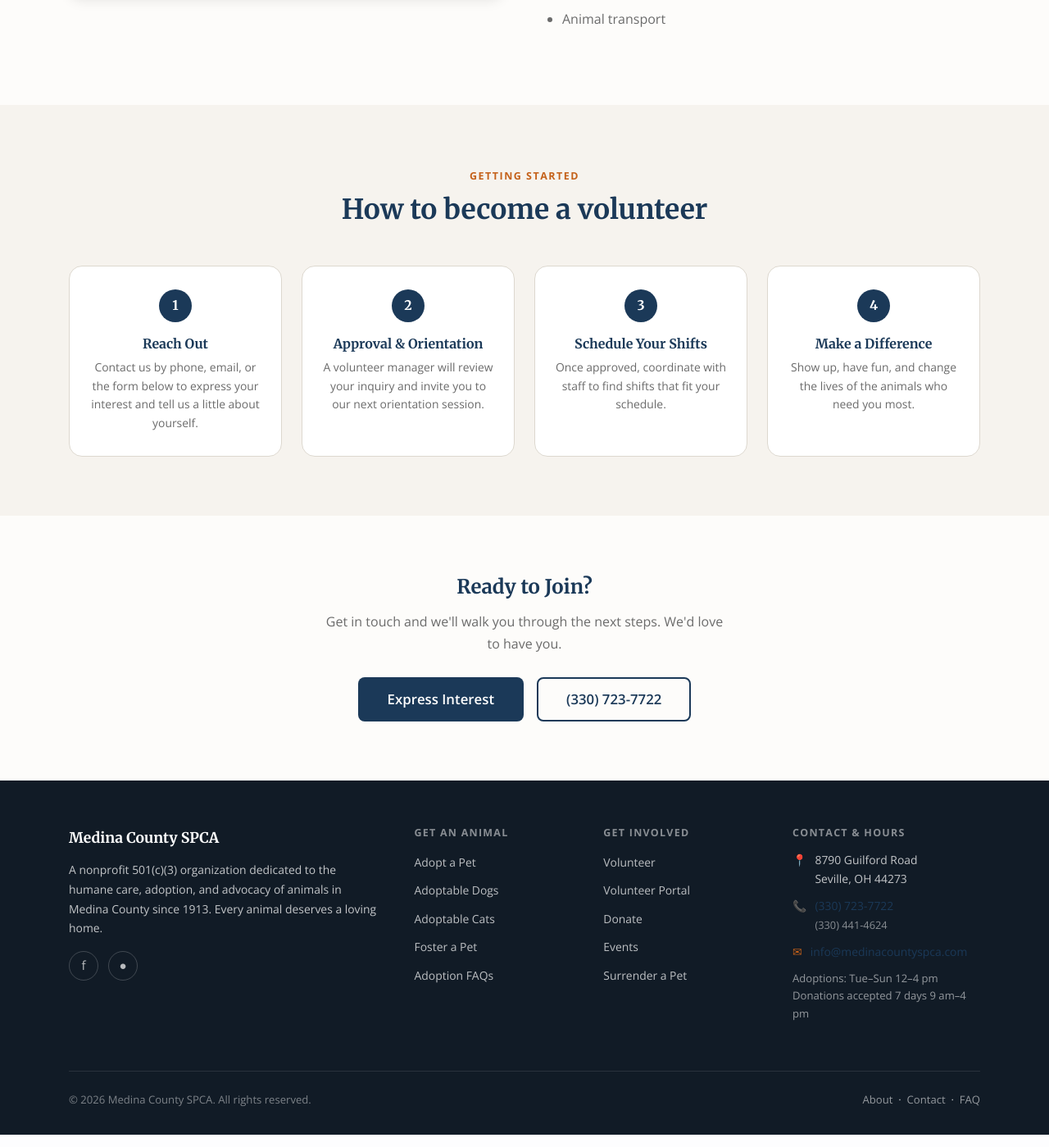
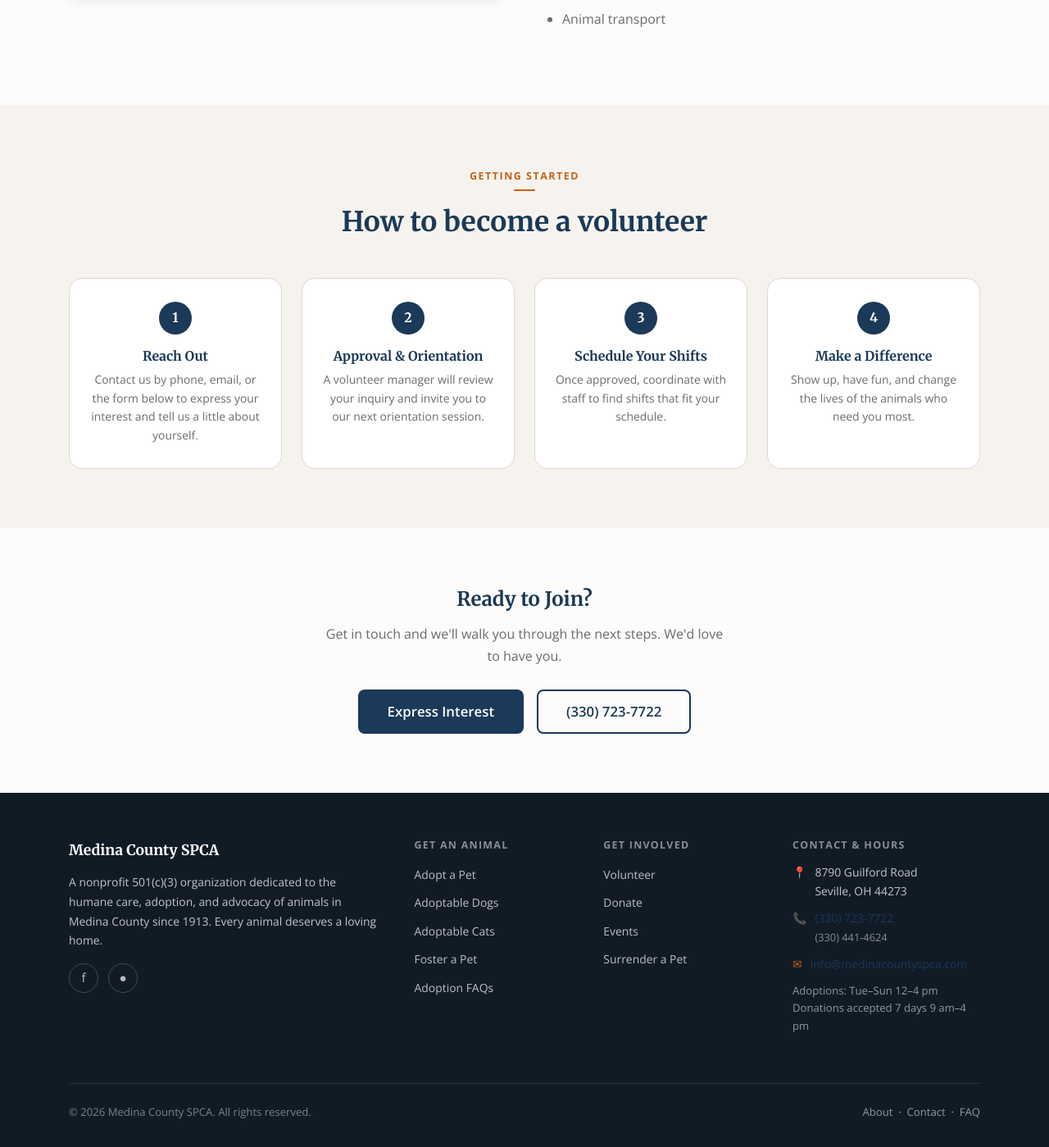
Before and after one commit to DenverDawgs18/SPCA, a Django app: page /volunteer/ in a window 1280 px wide. Shown: the part 719-2118 px from the top of the page at 82% size. Run offline with Django 5.2, Linux system fonts and the light colour scheme; tables that the repository leaves empty hold one stand-in row (values such as "Sample post").

Commit message:
Add animations, scroll reveals, counters, and UI polish
Motion:
- Hero: animated gradient background (alive with or without photo),
  entrance stagger on h1 / p / buttons / stats (heroFadeUp keyframe)
- Page-hero inner pages: same entrance stagger
- Scroll reveals: IntersectionObserver auto-assigns .reveal / .reveal-left
  / .reveal-right to section-headers, card grids, info-blocks, about-split;
  grid children get staggered transition-delay (0–0.4s)
- Impact counters count up from 0 when scrolled into view
- Hero stats count up 750ms after page load (after entrance stagger)

Hover polish:
- Animal card photos scale(1.06) on hover
- Action cards lift with per-color box-shadow (navy/green/amber tint)
- Step and donate cards lift on hover
- Buttons (primary/navy/green) get shimmer sweep on hover
- Footer social icons scale on hover

FAQ: replaced display:none/block toggle with smooth max-height transition

Header: deeper shadow when scrolled past 20px

Eyebrow: amber accent line below centered section-header eyebrows

Placeholder emojis: gentle breathing pulse animation

Dead links: removed /portal/ from nav dropdown and footer; replaced
broken /portal/register/ CTA on home page with contact form link

prefers-reduced-motion: all animations disabled for accessibility

https://claude.ai/code/session_01Fnr6ZZP6nyXVLqaXx9WWmq

```diff
--- a/static/css/main.css
+++ b/static/css/main.css
@@ -612,15 +612,18 @@ h1, h2, h3, h4 {
   gap: 16px;
 }
 .faq-question h4 { font-size: 1rem; color: var(--navy); font-family: var(--font-sans); font-weight: 600; }
-.faq-question .faq-icon { font-size: 1.3rem; color: var(--amber); flex-shrink: 0; transition: transform 0.2s; }
+.faq-question .faq-icon { font-size: 1.3rem; color: var(--amber); flex-shrink: 0; transition: transform 0.25s; }
 .faq-answer {
-  display: none;
-  padding-top: 12px;
+  display: block;
+  max-height: 0;
+  overflow: hidden;
+  padding-top: 0;
   color: var(--text-muted);
   font-size: 0.93rem;
   line-height: 1.7;
+  transition: max-height 0.38s ease, padding-top 0.38s ease;
 }
-.faq-item.open .faq-answer { display: block; }
+.faq-item.open .faq-answer { max-height: 600px; padding-top: 12px; }
 .faq-item.open .faq-icon { transform: rotate(45deg); }
 
 /* ---- Contact ---- */
@@ -880,3 +883,182 @@ h1, h2, h3, h4 {
   .footer-bottom       { flex-direction: column; text-align: center; }
   .contact-form .form-row { grid-template-columns: 1fr; }
 }
+
+/* ============================================================
+   Animations & Motion Polish
+   ============================================================ */
+
+@keyframes heroFadeUp {
+  from { opacity: 0; transform: translateY(30px); }
+  to   { opacity: 1; transform: translateY(0); }
+}
+
+@keyframes gradientDrift {
+  0%   { background-position: 0% 50%; }
+  50%  { background-position: 100% 50%; }
+  100% { background-position: 0% 50%; }
+}
+
+@keyframes emojiPulse {
+  0%, 100% { transform: scale(1); }
+  50%       { transform: scale(1.08); }
+}
+
+/* ---- Animated gradient backgrounds ---- */
+.hero {
+  background: linear-gradient(135deg,
+    #1B3958 0%, #1d4e7a 28%, #1e4460 55%, #162f4a 80%, #1B3958 100%
+  );
+  background-size: 300% 300%;
+  animation: gradientDrift 14s ease-in-out infinite;
+}
+
+.page-hero {
+  background: linear-gradient(135deg,
+    #1B3958 0%, #1e4d78 45%, #1B3958 100%
+  );
+  background-size: 250% 250%;
+  animation: gradientDrift 10s ease-in-out infinite;
+}
+
+/* ---- Hero content entrance stagger ---- */
+.hero-content h1     { animation: heroFadeUp 0.72s ease 0.08s both; }
+.hero-content > p    { animation: heroFadeUp 0.72s ease 0.22s both; }
+.hero-actions        { animation: heroFadeUp 0.72s ease 0.38s both; }
+.hero-badge-strip    { animation: heroFadeUp 0.72s ease 0.54s both; }
+
+/* ---- Page-hero entrance ---- */
+.page-hero h1 { animation: heroFadeUp 0.6s ease 0.06s both; }
+.page-hero p  { animation: heroFadeUp 0.6s ease 0.2s both; }
+
+/* ---- Scroll reveal system ---- */
+.reveal {
+  opacity: 0;
+  transform: translateY(30px);
+  transition: opacity 0.65s ease, transform 0.65s ease;
+}
+.reveal-left {
+  opacity: 0;
+  transform: translateX(-38px);
+  transition: opacity 0.7s ease, transform 0.7s ease;
+}
+.reveal-right {
+  opacity: 0;
+  transform: translateX(38px);
+  transition: opacity 0.7s ease, transform 0.7s ease;
+}
+.reveal.is-visible,
+.reveal-left.is-visible,
+.reveal-right.is-visible {
+  opacity: 1;
+  transform: none;
+}
+.reveal-delay-1 { transition-delay: 0.10s; }
+.reveal-delay-2 { transition-delay: 0.20s; }
+.reveal-delay-3 { transition-delay: 0.30s; }
+.reveal-delay-4 { transition-delay: 0.40s; }
+
+/* ---- Animal card image zoom ---- */
+.animal-card-img {
+  transition: transform 0.48s ease;
+}
+.animal-card:hover .animal-card-img {
+  transform: scale(1.06);
+}
+
+/* Placeholder emoji gentle pulse */
+.animal-card-img-placeholder {
+  animation: emojiPulse 3.2s ease-in-out infinite;
+}
+
+/* ---- Action card hover lift + colored shadow ---- */
+.action-card {
+  transition: transform 0.25s ease, box-shadow 0.25s ease;
+}
+.action-card:hover                 { transform: translateY(-7px); }
+.action-card.adopt-card:hover      { box-shadow: 0 16px 40px rgba(27,57,88,0.40); }
+.action-card.foster-card:hover     { box-shadow: 0 16px 40px rgba(45,106,79,0.40); }
+.action-card.donate-card:hover     { box-shadow: 0 16px 40px rgba(196,97,26,0.40); }
+
+/* ---- Step card hover ---- */
+.step-card {
+  transition: box-shadow 0.22s ease, transform 0.22s ease;
+}
+.step-card:hover {
+  box-shadow: var(--shadow-md);
+  transform: translateY(-4px);
+}
+
+/* ---- Donate card hover (adds transform to existing transition) ---- */
+.donate-card {
+  transition: border-color 0.2s, box-shadow 0.2s, transform 0.2s;
+}
+.donate-card:hover { transform: translateY(-4px); }
+
+/* ---- Button shimmer on hover ---- */
+.btn-primary,
+.btn-navy,
+.btn-green {
+  position: relative;
+  overflow: hidden;
+}
+.btn-primary::after,
+.btn-navy::after,
+.btn-green::after {
+  content: '';
+  position: absolute;
+  top: 0;
+  left: -100%;
+  width: 55%;
+  height: 100%;
+  background: linear-gradient(90deg, transparent, rgba(255,255,255,0.18), transparent);
+  transition: left 0.42s ease;
+  pointer-events: none;
+}
+.btn-primary:hover::after,
+.btn-navy:hover::after,
+.btn-green:hover::after { left: 160%; }
+
+/* ---- Header shadow on scroll ---- */
+.site-header { transition: box-shadow 0.3s ease; }
+.site-header.scrolled { box-shadow: 0 3px 24px rgba(0,0,0,0.28); }
+
+/* ---- Eyebrow accent line (centered section-headers only) ---- */
+.section-header .eyebrow {
+  display: inline-block;
+  padding-bottom: 8px;
+  position: relative;
+}
+.section-header .eyebrow::after {
+  content: '';
+  display: block;
+  width: 26px;
+  height: 2px;
+  background: var(--amber);
+  border-radius: 2px;
+  margin: 5px auto 0;
+}
+
+/* ---- Footer social scale on hover ---- */
+.footer-social a {
+  transition: background 0.18s, color 0.18s, border-color 0.18s, transform 0.18s;
+}
+.footer-social a:hover { transform: scale(1.14); }
+
+/* ---- Respect reduced motion ---- */
+@media (prefers-reduced-motion: reduce) {
+  .hero, .page-hero { animation: none; background-size: 100% 100%; }
+  .hero-content h1, .hero-content > p, .hero-actions, .hero-badge-strip,
+  .page-hero h1, .page-hero p {
+    animation: none;
+    opacity: 1;
+    transform: none;
+  }
+  .reveal, .reveal-left, .reveal-right {
+    opacity: 1 !important;
+    transform: none !important;
+    transition: none !important;
+  }
+  .animal-card-img-placeholder { animation: none; }
+  .btn-primary::after, .btn-navy::after, .btn-green::after { display: none; }
+}
--- a/static/js/main.js
+++ b/static/js/main.js
@@ -1,32 +1,145 @@
-// Mobile nav toggle
 document.addEventListener('DOMContentLoaded', function () {
-  const toggle = document.querySelector('.nav-toggle');
+
+  /* ---- Mobile nav toggle ---- */
+  const toggle   = document.querySelector('.nav-toggle');
   const navLinks = document.querySelector('.nav-links');
-
   if (toggle && navLinks) {
     toggle.addEventListener('click', function () {
-      navLinks.classList.toggle('open');
-      const open = navLinks.classList.contains('open');
+      const open = navLinks.classList.toggle('open');
       toggle.setAttribute('aria-expanded', open);
     });
   }
 
-  // FAQ accordion
+  /* ---- FAQ accordion ---- */
   document.querySelectorAll('.faq-question').forEach(function (q) {
     q.addEventListener('click', function () {
-      const item = q.closest('.faq-item');
-      item.classList.toggle('open');
+      q.closest('.faq-item').classList.toggle('open');
     });
   });
 
-  // Highlight active nav link
-  const path = window.location.pathname;
+  /* ---- Active nav link ---- */
+  var path = window.location.pathname;
   document.querySelectorAll('.nav-links a').forEach(function (a) {
-    const href = a.getAttribute('href');
-    if (href && path.startsWith(href) && href !== '/') {
-      a.classList.add('active');
-    } else if (href === '/' && path === '/') {
-      a.classList.add('active');
+    var href = a.getAttribute('href');
+    if (!href) return;
+    if (href !== '/' && path.startsWith(href)) a.classList.add('active');
+    else if (href === '/' && path === '/') a.classList.add('active');
+  });
+
+  /* ---- Header shadow on scroll ---- */
+  var header = document.querySelector('.site-header');
+  if (header) {
+    window.addEventListener('scroll', function () {
+      header.classList.toggle('scrolled', window.scrollY > 20);
+    }, { passive: true });
+  }
+
+  /* ---- Scroll reveal system ---- */
+  if (!window.IntersectionObserver) return; // graceful degradation
+
+  var revealObserver = new IntersectionObserver(function (entries) {
+    entries.forEach(function (entry) {
+      if (entry.isIntersecting) {
+        entry.target.classList.add('is-visible');
+        revealObserver.unobserve(entry.target);
+      }
+    });
+  }, { threshold: 0.10, rootMargin: '0px 0px -36px 0px' });
+
+  function observe(el) { revealObserver.observe(el); }
+
+  // Section headers
+  document.querySelectorAll('.section-header').forEach(function (el) {
+    el.classList.add('reveal');
+    observe(el);
+  });
+
+  // Grids: stagger each child
+  var grids = [
+    ['.animal-grid',    '.animal-card'],
+    ['.action-cards',   '.action-card'],
+    ['.steps',          '.step-card'],
+    ['.impact-grid',    '.impact-item'],
+    ['.donate-options', '.donate-card'],
+    ['.team-grid',      '.team-card'],
+  ];
+  grids.forEach(function (pair) {
+    document.querySelectorAll(pair[0]).forEach(function (grid) {
+      var children = grid.querySelectorAll(pair[1]);
+      children.forEach(function (child, i) {
+        child.classList.add('reveal');
+        var delay = Math.min(i, 4);
+        if (delay > 0) child.classList.add('reveal-delay-' + delay);
+        observe(child);
+      });
+    });
+  });
+
+  // About split: image slides from left, text from right
+  document.querySelectorAll('.about-split').forEach(function (el) {
+    var kids = el.children;
+    if (kids[0]) { kids[0].classList.add('reveal-left'); observe(kids[0]); }
+    if (kids[1]) { kids[1].classList.add('reveal-right'); observe(kids[1]); }
+  });
+
+  // Info blocks: left/right aware of .reverse modifier
+  document.querySelectorAll('.info-block').forEach(function (el) {
+    var reversed = el.classList.contains('reverse');
+    var kids = el.children;
+    var firstClass  = reversed ? 'reveal-right' : 'reveal-left';
+    var secondClass = reversed ? 'reveal-left'  : 'reveal-right';
+    if (kids[0]) { kids[0].classList.add(firstClass);  observe(kids[0]); }
+    if (kids[1]) { kids[1].classList.add(secondClass); observe(kids[1]); }
+  });
+
+  // Contact grid
+  document.querySelectorAll('.contact-grid > *').forEach(function (el, i) {
+    el.classList.add('reveal');
+    if (i > 0) el.classList.add('reveal-delay-' + Math.min(i, 4));
+    observe(el);
+  });
+
+  /* ---- Counter animation ---- */
+  function animateCounter(el) {
+    var raw    = el.textContent.trim();
+    var num    = parseFloat(raw.replace(/[^0-9.]/g, ''));
+    if (isNaN(num) || num === 0) return;
+    var prefix = raw.match(/^[^0-9]*/)[0];
+    var suffix = raw.match(/[^0-9.]*$/)[0];
+    var isInt  = Number.isInteger(num);
+    var dur    = 1600;
+    var t0     = performance.now();
+
+    function tick(now) {
+      var p    = Math.min((now - t0) / dur, 1);
+      var ease = 1 - Math.pow(1 - p, 3); // ease-out cubic
+      var val  = ease * num;
+      el.textContent = prefix + (isInt ? Math.round(val).toLocaleString() : val.toFixed(0)) + suffix;
+      if (p < 1) requestAnimationFrame(tick);
     }
+    requestAnimationFrame(tick);
+  }
+
+  // Impact numbers: trigger on scroll
+  var counterObserver = new IntersectionObserver(function (entries) {
+    entries.forEach(function (entry) {
+      if (entry.isIntersecting) {
+        animateCounter(entry.target);
+        counterObserver.unobserve(entry.target);
+      }
+    });
+  }, { threshold: 0.5 });
+
+  document.querySelectorAll('.impact-item .num').forEach(function (el) {
+    counterObserver.observe(el);
   });
+
+  // Hero stats: count up after the entrance animation finishes
+  var heroStats = document.querySelectorAll('.hero-stat .num');
+  if (heroStats.length) {
+    setTimeout(function () {
+      heroStats.forEach(animateCounter);
+    }, 750);
+  }
+
 });
--- a/website/templates/website/base.html
+++ b/website/templates/website/base.html
@@ -54,13 +54,7 @@
       </li>
       <li><a href="/surrender/">Surrender a Pet</a></li>
       <li><a href="/foster/">Foster</a></li>
-      <li class="dropdown">
-        <a href="/volunteer/">Volunteer ▾</a>
-        <div class="dropdown-menu">
-          <a href="/volunteer/">How to Volunteer</a>
-          <a href="/portal/">Volunteer Portal</a>
-        </div>
-      </li>
+      <li><a href="/volunteer/">Volunteer</a></li>
       <li class="dropdown">
         <a href="/donate/">Give ▾</a>
         <div class="dropdown-menu">
@@ -137,7 +131,6 @@
         <h4>Get Involved</h4>
         <ul>
           <li><a href="/volunteer/">Volunteer</a></li>
-          <li><a href="/portal/">Volunteer Portal</a></li>
           <li><a href="/donate/">Donate</a></li>
           <li><a href="/donate/#events">Events</a></li>
           <li><a href="/surrender/">Surrender a Pet</a></li>
--- a/website/templates/website/home.html
+++ b/website/templates/website/home.html
@@ -226,7 +226,7 @@
     <p style="color:var(--text-muted);max-width:520px;margin:0 auto 28px;">Whether you can give one hour a month or one day a week, our volunteers are the heart of the SPCA. Walk dogs, socialize cats, or help with events.</p>
     <div style="display:flex;gap:16px;justify-content:center;flex-wrap:wrap;">
       <a href="/volunteer/" class="btn btn-navy btn-lg">Volunteer With Us</a>
-      <a href="/portal/register/" class="btn btn-outline btn-lg">Sign Up for the Portal</a>
+      <a href="/contact/?subject=Volunteer+Inquiry" class="btn btn-outline btn-lg">Get in Touch</a>
     </div>
   </div>
 </section>
```
